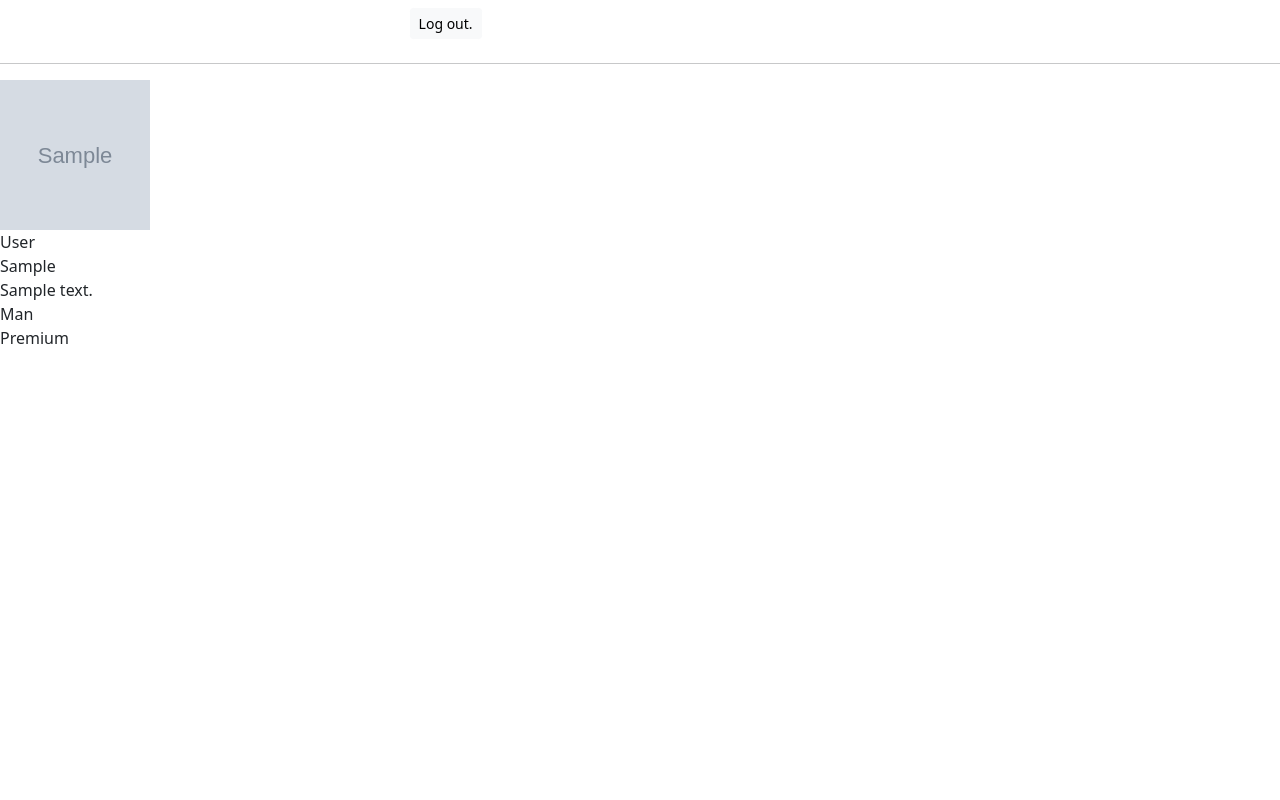
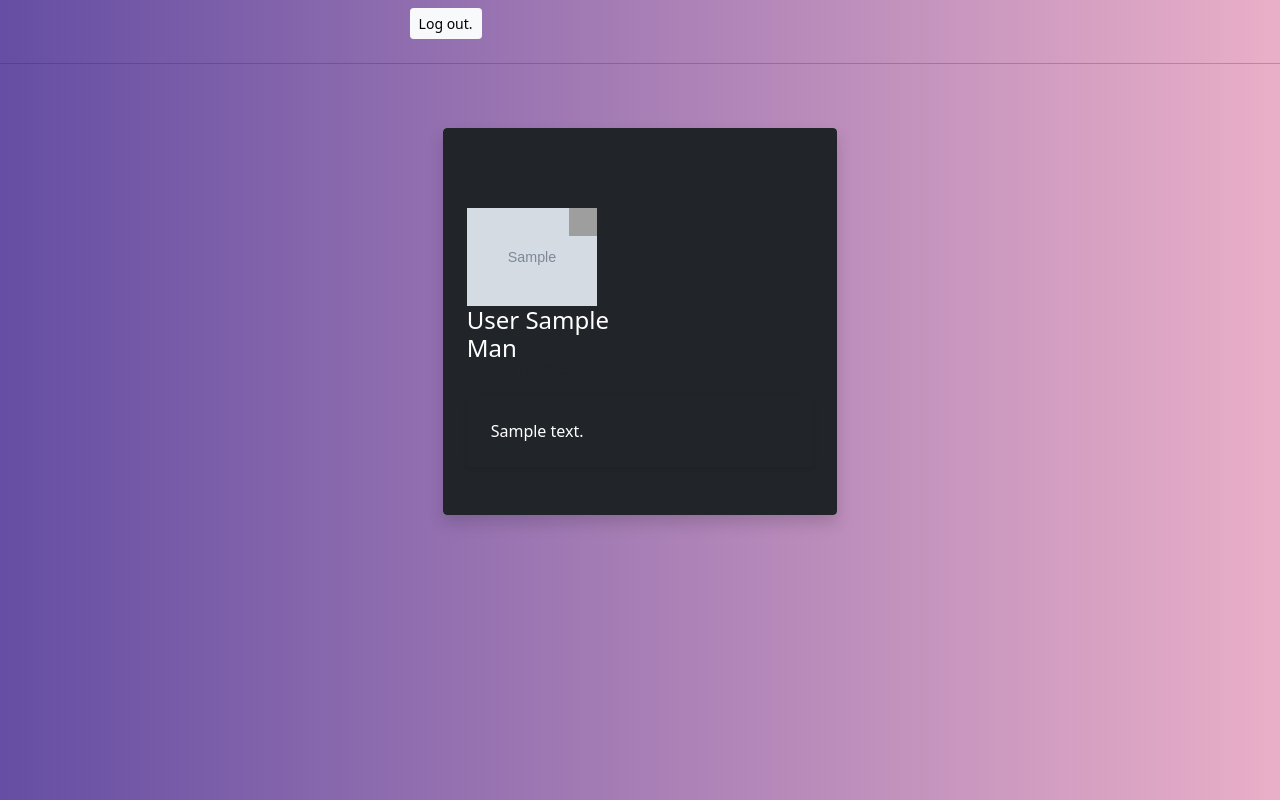
Before and after one commit to mateusz-sliwinski/LoveApp, a Django app: page / in a window 1280 px wide. Run offline with Django 3.2, Linux system fonts and the light colour scheme; a user stored in the database is signed in; tables that the repository leaves empty hold one stand-in row (values such as "Sample post"); grey boxes marked "Sample" are stand-in pictures; grey boxes are pictures that could not be loaded.

Commit message:
add profile page frontend and logout center

```diff
--- /dev/null
+++ b/static/css/profile.css
@@ -0,0 +1,23 @@
+.profile-header {
+    transform: translateY(5rem);
+}
+
+body {
+    background: #654ea3;
+    background: -webkit-linear-gradient(to right, #654ea3, #eaafc8);
+    background: linear-gradient(to right, #654ea3, #eaafc8);
+    min-height: 100vh;
+}
+
+.image-star{
+    width: 28px;
+    height: 28px;
+    position: absolute;
+    right: 0;
+    top: 0;
+}
+
+.image-wrapper{
+    position: relative;
+    width: max-content;
+}
--- a/templates/account/logout.html
+++ b/templates/account/logout.html
@@ -5,6 +5,7 @@
 {% block head_title %}{% trans "Sign Out" %}{% endblock %}
 
 {% block content %}
+  <div style="text-align: center;">
   <h1>{% trans "Sign Out" %}</h1>
 
   <p>{% trans 'Are you sure you want to sign out?' %}</p>
@@ -16,6 +17,6 @@
     {% endif %}
     <button type="submit">{% trans 'Sign Out' %}</button>
   </form>
-
+</div>
 
 {% endblock %}
--- a/templates/base.html
+++ b/templates/base.html
@@ -7,7 +7,8 @@
   <title>{% trans "LoveApp" %}</title>
 
 <link rel="stylesheet" type="text/css" href="{% static 'css/style.css' %}">
-    <link rel="stylesheet" type="text/css" href="{% static 'css/avatar.css' %}">
+<link rel="stylesheet" type="text/css" href="{% static 'css/profile.css' %}">
+  <link rel="stylesheet" type="text/css" href="{% static 'css/avatar.css' %}">
 
   <script src="https://ajax.googleapis.com/ajax/libs/jquery/3.5.1/jquery.min.js"></script>
   <!-- Bootstrap CSS -->
--- a/templates/home_page.html
+++ b/templates/home_page.html
@@ -1,16 +1,41 @@
 {% extends "base.html" %}
 
 {% block content %}
-
   {% for data in photo %}
 
-    <img src="{{ data.photo.url }}" alt="Avatar" class="avatar"><br/>
-    {{ data.custom_user.last_name }} <br/>
-    {{ data.custom_user.first_name }} <br/>
-    {{ data.custom_user.descriptions }} <br/>
-    {{ data.custom_user.sex }} <br/>
-      {{ data.custom_user.premium|yesno:"Premium,NonPremium" }}
+    <div class="row py-5 px-4">
+      <div class="col-xl-4 col-md-6 col-sm-10 mx-auto">
+        <div class="bg-white shadow rounded overflow-hidden">
+          <div class="px-4 pt-0 pb-4 bg-dark">
+            <div class="media align-items-end profile-header">
+              <div class="profile mr-3">
+                <div class="image-wrapper">
+                  <img src="{{ data.photo.url }}" alt="..." width="130">
 
+                  {% if  data.custom_user.premium|yesno:"Premium,NonPremium" == "Premium" %}
+                    <img src="/static/images/star.png" alt="..." class="image-star">
+
+                  {% endif %}
+
+                </div>
+                <div class="media-body mb-5 text-white">
+                  <h4 class="mt-0 mb-0">    {{ data.custom_user.last_name }} {{ data.custom_user.first_name }}</h4>
+                  <h4>{{ data.custom_user.sex }} <br/></h4>
+
+                </div>
+              </div>
+            </div>
+            <div class="py-4">
+              <h5 class="mb-3">Recent posts</h5>
+              <div class="p-4 bg-dark rounded shadow-sm text-white">
+                <p class="font-italic mb-0">    {{ data.custom_user.descriptions }}</p>
+              </div>
+            </div>
+          </div>
+        </div>
+
+      </div>
+    </div>
 
   {% endfor %}
 {% endblock %}
```
